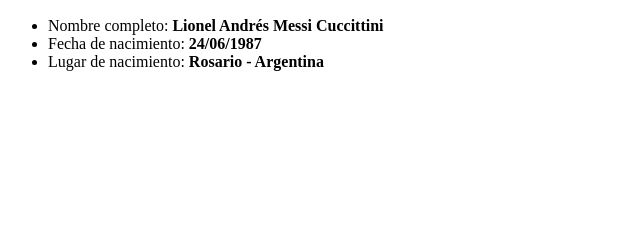
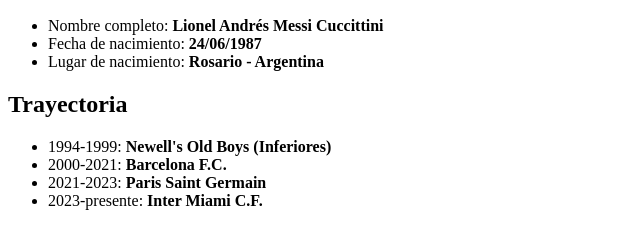
Before and after one commit to alvarezzlautaro/Ejercicio-1, a plain HTML site: page index.html in a window 1280 px wide. Shown: the part 110-358 px from the top of the page, without its empty margins (0-640 px from the left). Drawn offline with Linux system fonts and the light colour scheme.

Commit message:
cree la lista de trayectoria

```diff
--- a/index.html
+++ b/index.html
@@ -20,6 +20,17 @@
                     </ul>
                 </div>
         </div>
+        <div class="trayectoria">
+            <h2>Trayectoria</h2>
+                <div class="lista-trayectoria">
+                    <ul>
+                        <li>1994-1999: <b>Newell's Old Boys (Inferiores)</b></li>
+                        <li>2000-2021: <b>Barcelona F.C.</b></li>
+                        <li>2021-2023: <b>Paris Saint Germain</b></li>
+                        <li>2023-presente: <b>Inter Miami C.F.</b></li>
+                    </ul>
+                </div>
+        </div>
     </section>
 </body>
 </html>
```
